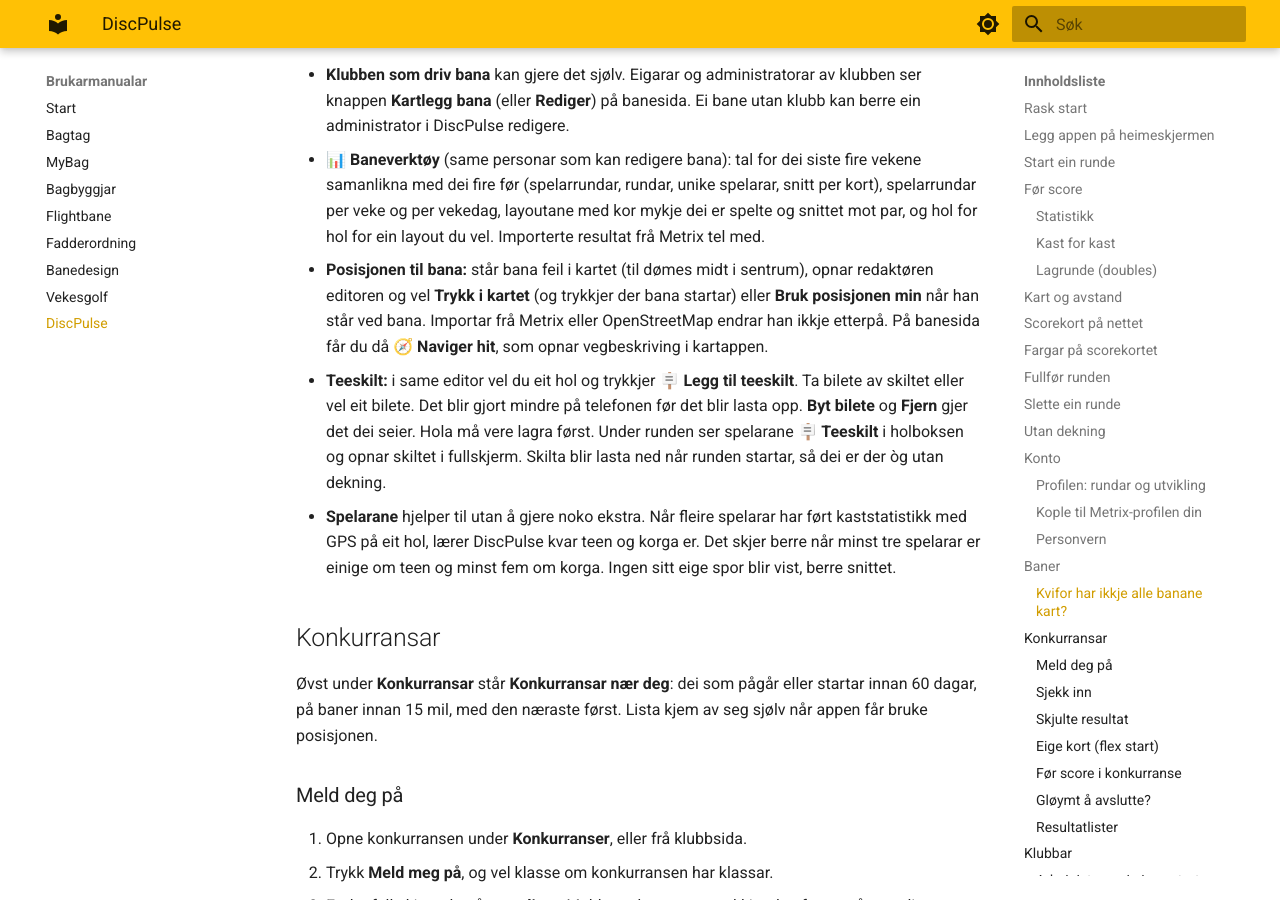
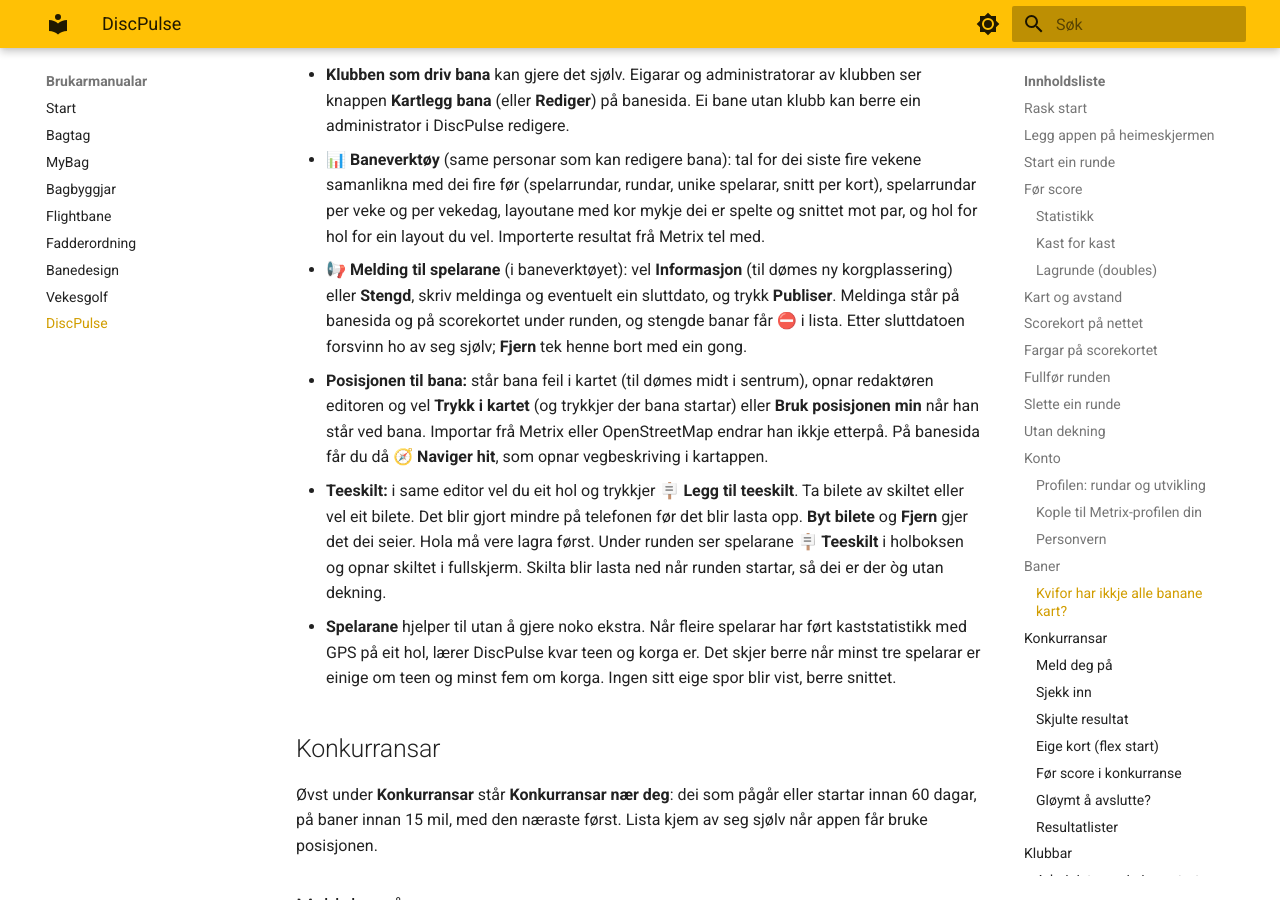
Before and after one commit to hanses89/manuals, an MkDocs documentation site: the page built from docs/discpulse.md, in a window 1280 px wide and 900 px high, scrolled down 9898 px. Built offline with MkDocs 1.6.1 and Material for MkDocs 9.7.7, drawn with Linux system fonts in a browser that asks for light colours.

Commit message:
manual: sync from discpulse.app @ d3ce17ae4a6487399ed21decbe6fd1bd8f2f5e20

```diff
--- a/docs/discpulse.md
+++ b/docs/discpulse.md
@@ -397,6 +397,11 @@ Hola får kart når nokon har plassert tee og korg:
   samanlikna med dei fire før (spelarrundar, rundar, unike spelarar, snitt per kort),
   spelarrundar per veke og per vekedag, layoutane med kor mykje dei er spelte og snittet mot
   par, og hol for hol for ein layout du vel. Importerte resultat frå Metrix tel med.
+- **📢 Melding til spelarane** (i baneverktøyet): vel **Informasjon** (til dømes ny
+  korgplassering) eller **Stengd**, skriv meldinga og eventuelt ein sluttdato, og trykk
+  **Publiser**. Meldinga står på banesida og på scorekortet under runden, og stengde banar
+  får ⛔ i lista. Etter sluttdatoen forsvinn ho av seg sjølv; **Fjern** tek henne bort med
+  ein gong.
 - **Posisjonen til bana:** står bana feil i kartet (til dømes midt i sentrum), opnar
   redaktøren editoren og vel **Trykk i kartet** (og trykkjer der bana startar) eller
   **Bruk posisjonen min** når han står ved bana. Importar frå Metrix eller OpenStreetMap
```
